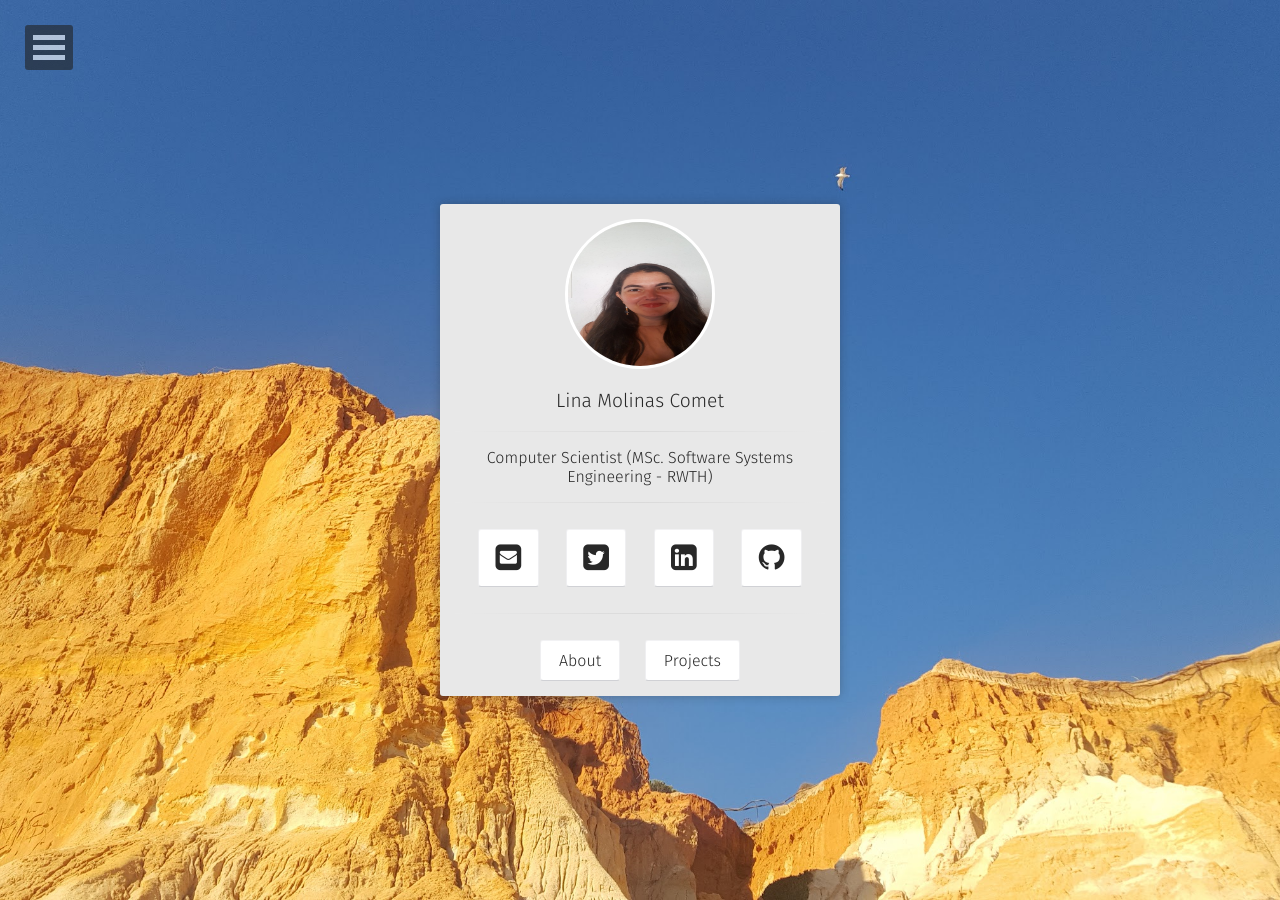
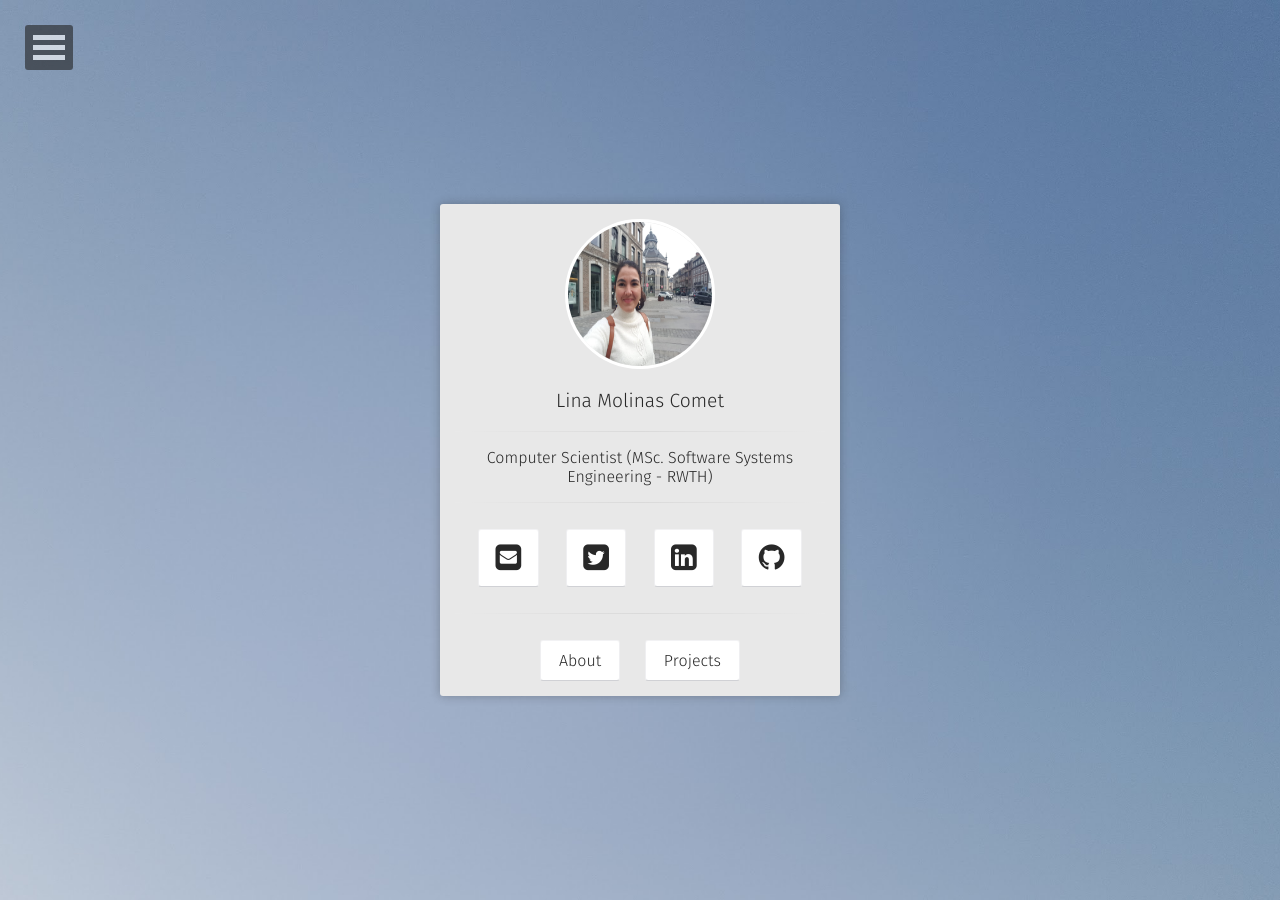
Before and after one commit to lcomet/linamolinascomet, a Jekyll site: the page built from index.html, in a window 1280 px wide. Built offline with Jekyll 4.4.1, drawn with Linux system fonts in a browser that asks for light colours; some web fonts are replaced.

Commit message:
update
update images

```diff
--- a/_config.yml
+++ b/_config.yml
@@ -5,8 +5,8 @@ bio:                'Computer Scientist (MSc. Software Systems Engineering - RWT
 description:        "Continuously learning"
 reading_time:       true
 words_per_minute:   200
-logo:               'assets/img/me.jpg'
-background:         'assets/img/gaviotacliff.jpg'
+logo:               'assets/img/menew.jpg'
+background:         'assets/img/gaviota.jpg'
 tiled_bg:           false   # Set this true if you want to tile your background image, otherwise it will be covered
 locale:             en_US
 url:                https://lcomet.github.io/linamolinascomet/
```
Also changed, not shown: assets/img/menew.jpg (renamed from assets/img/20221029_153727.jpg).
